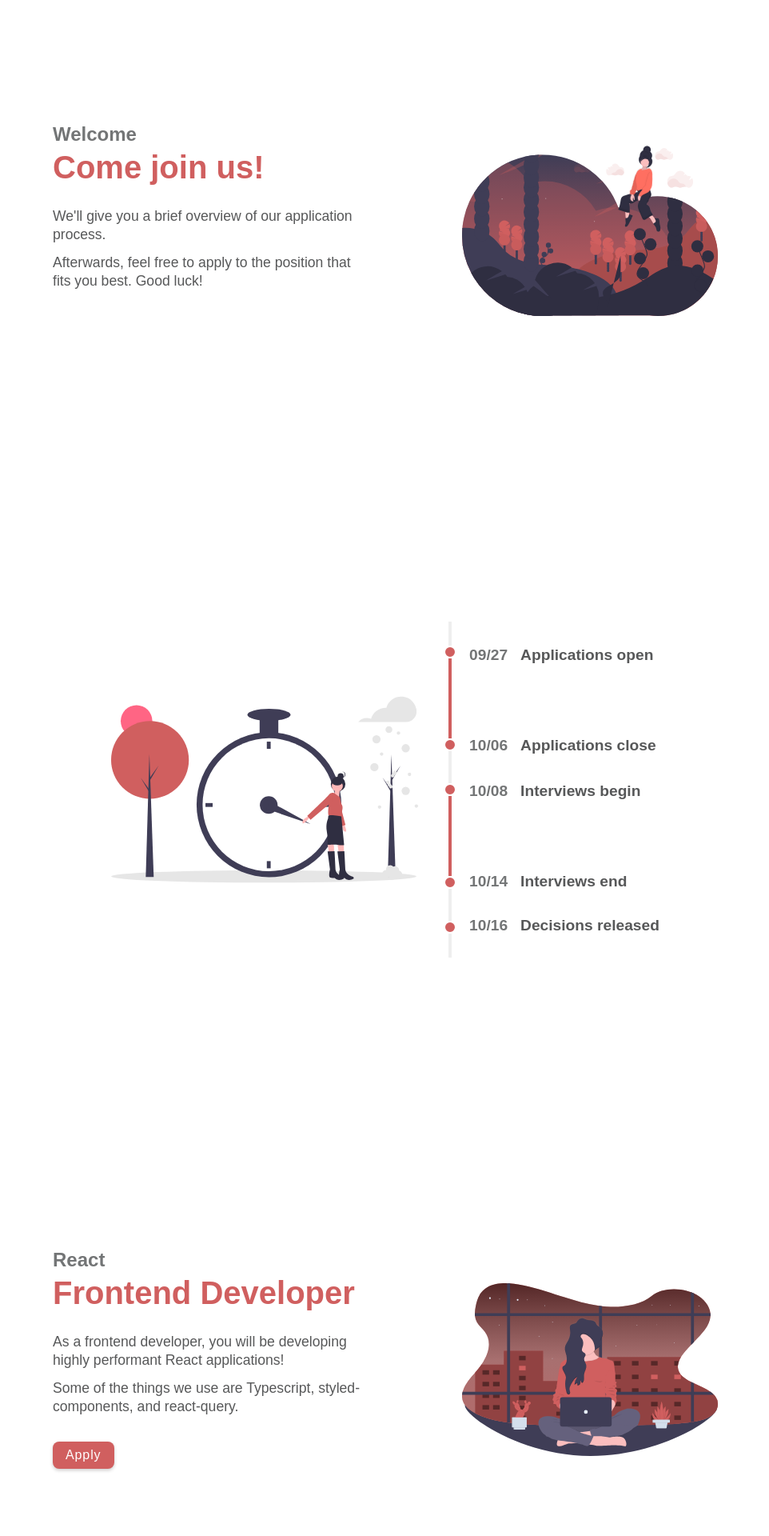
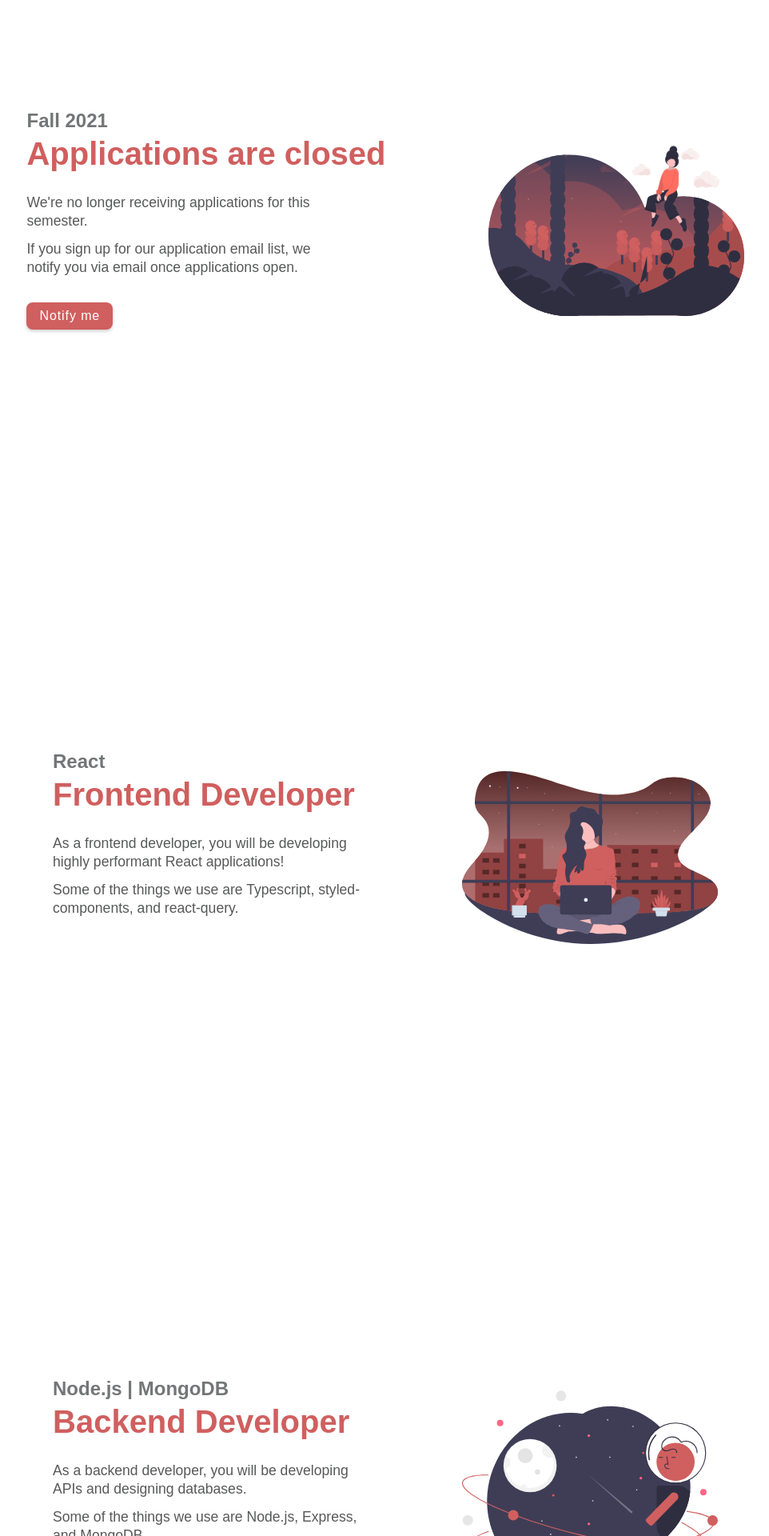
Before and after one commit to cornell-webdev/cwd-core, a React (Create React App) app: page /apply in a window 1280 px wide. Shown: the part 160-2080 px from the top of the page at 80% size, without its empty margins (158-1120 px from the left). Built offline with nearby package versions, Linux system fonts and the light colour scheme.

Commit message:
Close applications

```diff
--- a/src/pages/Apply/Apply.tsx
+++ b/src/pages/Apply/Apply.tsx
@@ -1,31 +1,40 @@
 import React from 'react'
-import styled from 'styled-components'
-import Showcase from 'src/components/Showcase'
-import Timeline from './Timeline'
 import { ReactComponent as IllustApplyMain } from 'src/assets/illust-apply-main.svg'
-import { ReactComponent as IllustFrontend } from 'src/assets/illust-frontend.svg'
 import { ReactComponent as IllustBackend } from 'src/assets/illust-backend.svg'
 import { ReactComponent as IllustDesign } from 'src/assets/illust-design.svg'
+import { ReactComponent as IllustFrontend } from 'src/assets/illust-frontend.svg'
+import Showcase from 'src/components/Showcase'
+import styled from 'styled-components'
 
 const Apply = () => {
   return (
     <Container>
-      <Showcase
+      {/* <Showcase
         overline='Welcome'
         name='Come join us!'
         p1="We'll give you a brief overview of our application process."
         p2='Afterwards, feel free to apply to the position that fits you best. Good luck!'
         svg={<IllustApplyMain />}
+      /> */}
+      <Showcase
+        overline='Fall 2021'
+        name='Applications are closed'
+        p1="We're no longer receiving applications for this semester."
+        p2='If you sign up for our application email list, we notify you via email once applications open.'
+        svg={<IllustApplyMain />}
+        link='https://forms.gle/9bxLcK554j8jgi9f6'
+        buttonText='Notify me'
       />
-      <Timeline />
+      {/* https://forms.gle/9bxLcK554j8jgi9f6 */}
+      {/* <Timeline /> */}
       <Showcase
         overline='React'
         name='Frontend Developer'
         p1='As a frontend developer, you will be developing highly performant React applications!'
         p2='Some of the things we use are Typescript, styled-components, and react-query.'
         svg={<IllustFrontend />}
-        link='https://forms.gle/CDH48gVp6csGyQJA9'
-        buttonText='Apply'
+        // link='https://forms.gle/CDH48gVp6csGyQJA9'
+        // buttonText='Apply'
       />
       <Showcase
         overline='Node.js | MongoDB'
@@ -33,17 +42,17 @@ const Apply = () => {
         p1='As a backend developer, you will be developing APIs and designing databases.'
         p2='Some of the things we use are Node.js, Express, and MongoDB.'
         svg={<IllustBackend />}
-        link='https://forms.gle/dAXuDMSyuP4mH1MX9'
-        buttonText='Apply'
+        // link='https://forms.gle/dAXuDMSyuP4mH1MX9'
+        // buttonText='Apply'
       />
       <Showcase
         overline='Figma'
         name='Designer'
         p1='As a designer, you will be designing low and high fidelity designs in Figma.'
-        p2='You could also get a chance to design the webdev brand. (Maybe you could design our logo!)'
+        p2='You could also get a chance to design the webdev brand.'
         svg={<IllustDesign />}
-        link='https://forms.gle/HttsvcvhKbsF9Jnv8'
-        buttonText='Apply'
+        // link='https://forms.gle/HttsvcvhKbsF9Jnv8'
+        // buttonText='Apply'
       />
     </Container>
   )
```
